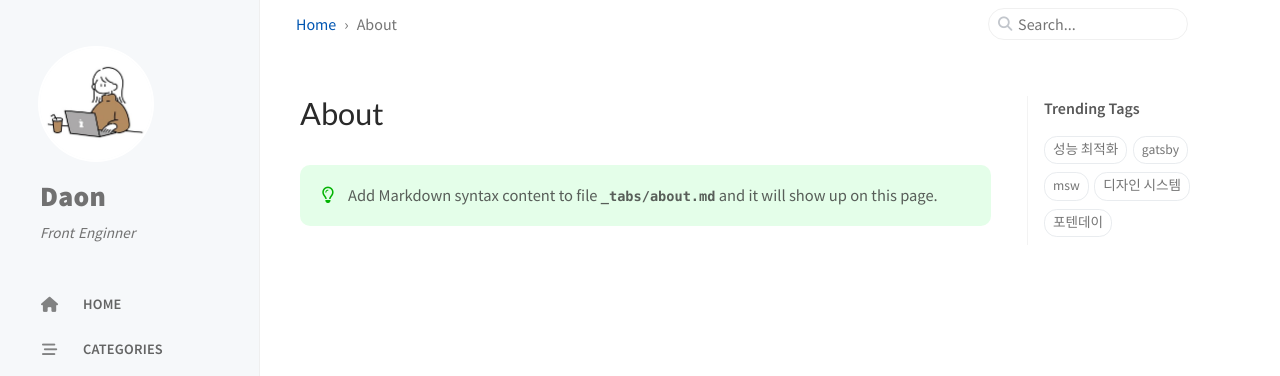
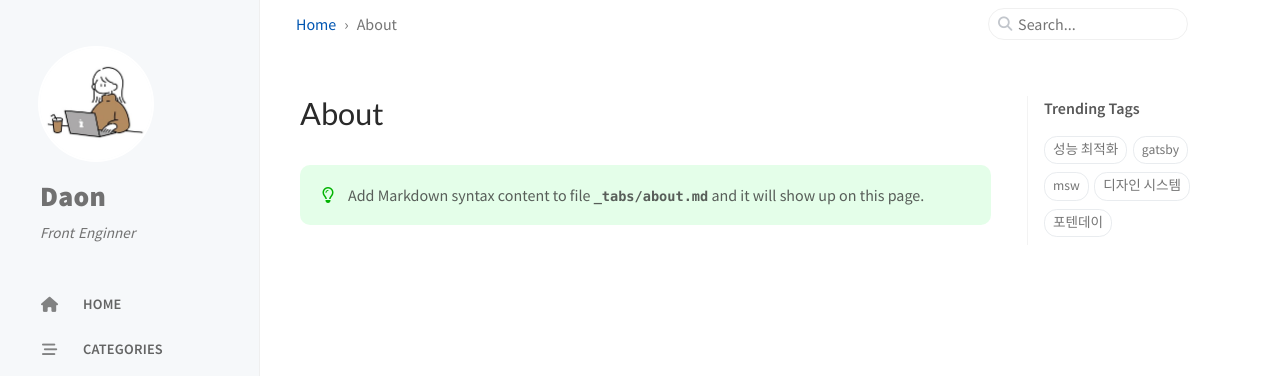
Before and after one commit to saseungg/saseungg.github.io, a Jekyll site: the page built from _tabs/about.md, in a window 1280 px wide. Shown: the top 376 px of the page. Built offline with Jekyll 4.4.1, drawn with Linux system fonts in a browser that asks for light colours; cached includes are drawn as plain includes.

Commit message:
design: post text 컬러, 사이즈 수정

```diff
--- a/_sass/addon/commons.scss
+++ b/_sass/addon/commons.scss
@@ -367,10 +367,11 @@
 
   h1 {
     margin-top: 2rem;
-    margin-bottom: 1.5rem;
+    margin-bottom: 28px;
   }
 
   p {
+    margin-bottom: 1.75rem;
     > a.popup {
       &:not(.normal):not(.left):not(.right) {
         @include align-center;
@@ -1469,7 +1470,7 @@
   }
 
   .content {
-    font-size: 1.03rem;
+    font-size: 1rem;
   }
 }
 
--- a/_sass/colors/typography-light.scss
+++ b/_sass/colors/typography-light.scss
@@ -9,7 +9,7 @@
   --main-border-color: #f3f3f3;
 
   /* Common color */
-  --text-color: #34343c;
+  --text-color: #000000;
   --text-muted-color: #757575;
   --text-muted-hightlight-color: inherit;
   --heading-color: #2a2a2a;
```
